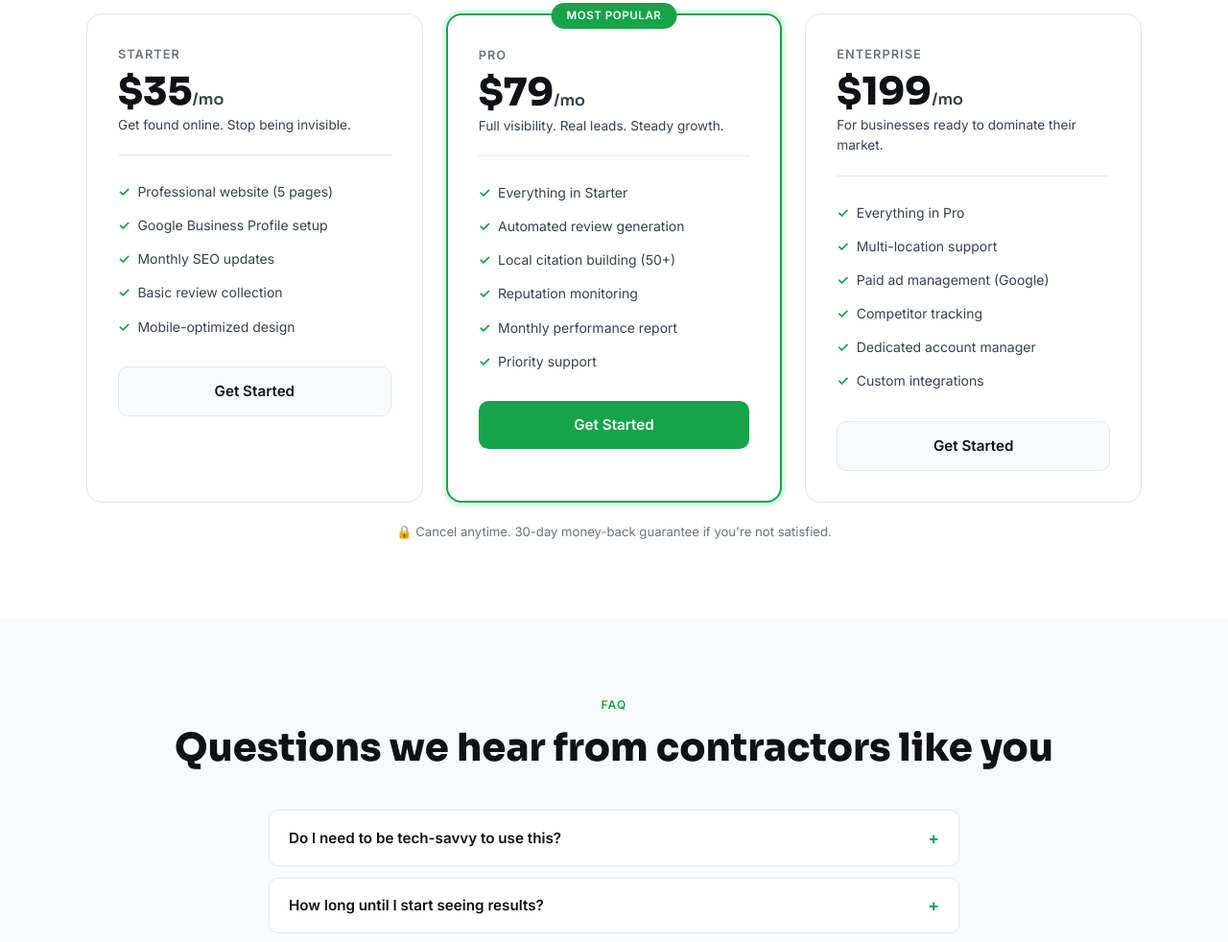
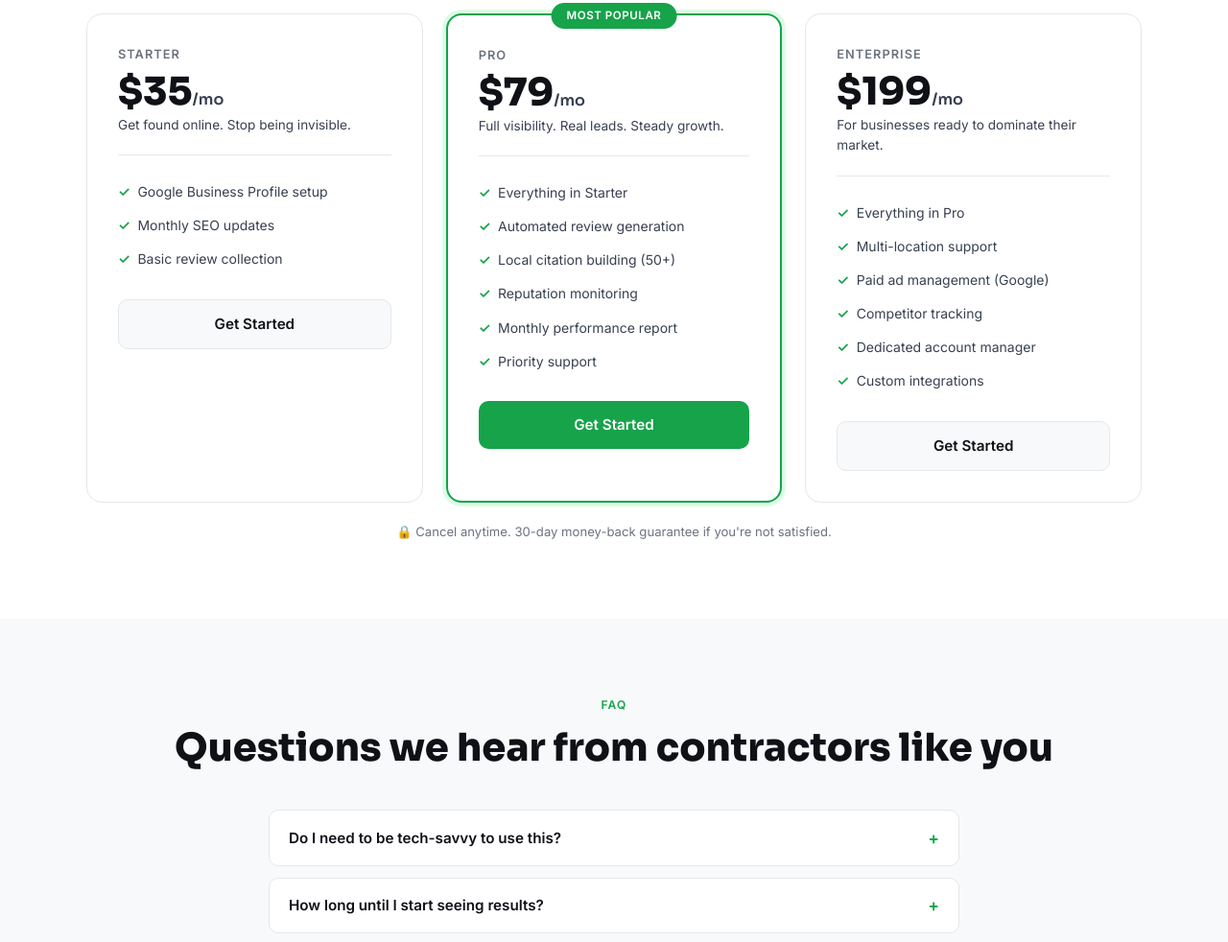
Before and after one commit to augieandsloane/localvisibilitypro, a plain HTML site: page index.html in a window 1280 px wide. Shown: the part 4547-5529 px from the top of the page at 96% size. Drawn offline with Linux system fonts and the light colour scheme.

Commit message:
Starter plan: remove website so it doesn't undercut Done-for-You Website offer

```diff
--- a/index.html
+++ b/index.html
@@ -398,11 +398,9 @@ footer strong{color:rgba(255,255,255,0.7)}
         <div class="price-amount">$35<span>/mo</span></div>
         <div class="price-desc">Get found online. Stop being invisible.</div>
         <ul class="price-features">
-          <li>Professional website (5 pages)</li>
           <li>Google Business Profile setup</li>
           <li>Monthly SEO updates</li>
           <li>Basic review collection</li>
-          <li>Mobile-optimized design</li>
         </ul>
         <a href="https://buy.stripe.com/aFaaEY3eWepS6NXgZd7ss00" class="btn-price btn-price-secondary">Get Started</a>
       </div>
```
